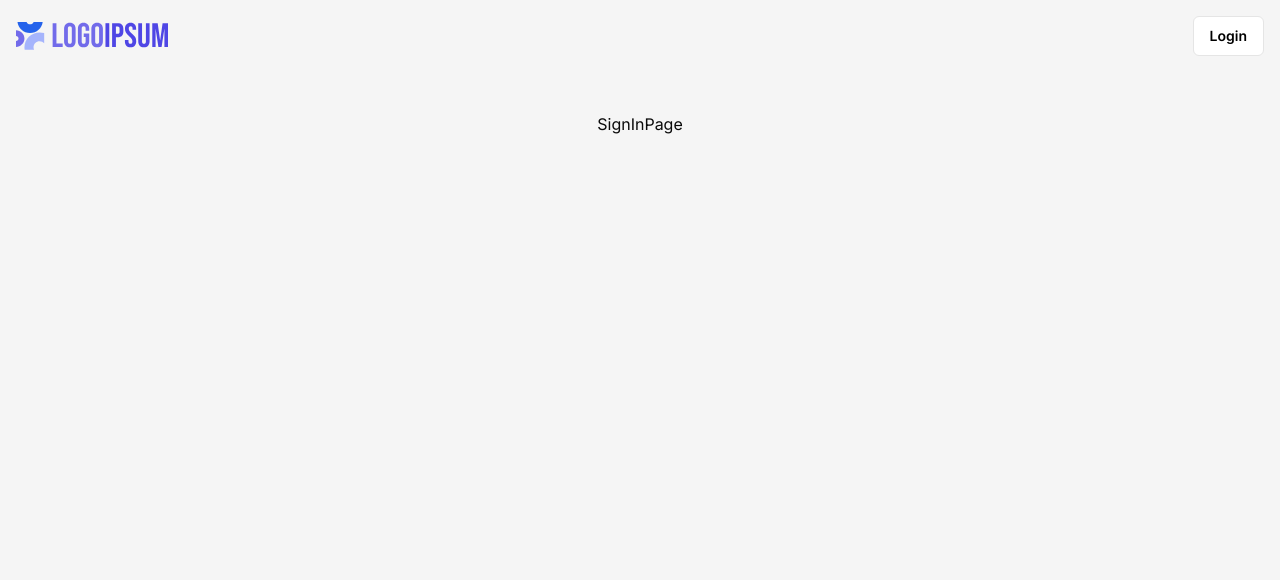
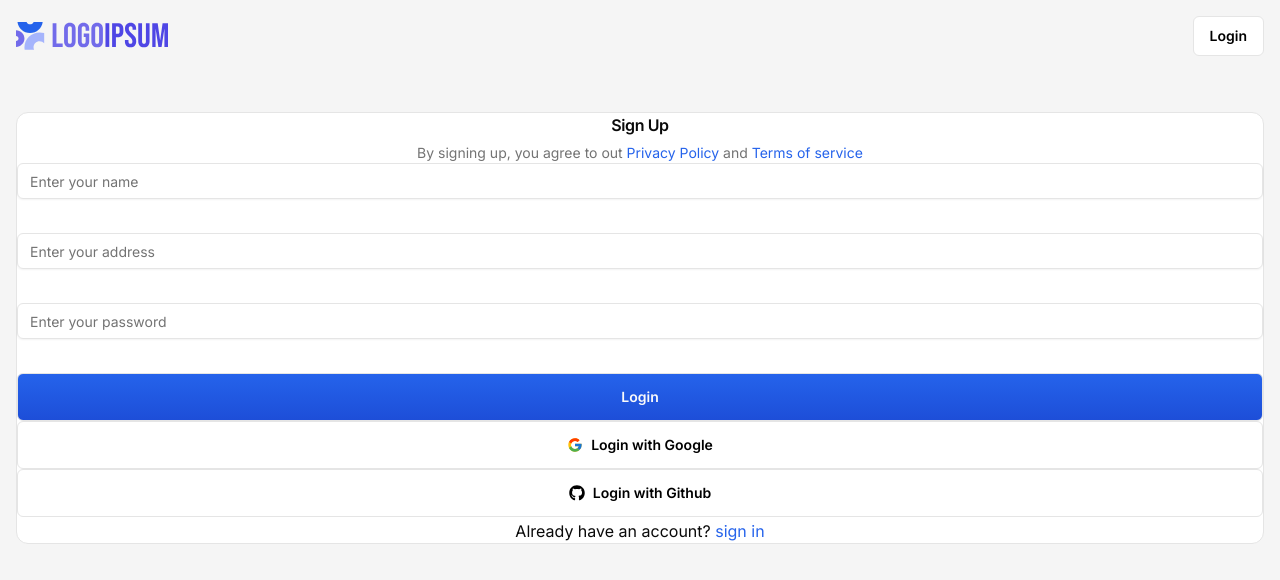
Before and after one commit to Rohitsonare/Jira-clone, a Next.js app: page /sign-up in a window 1280 px wide. Shown: the top 580 px of the page. Built offline with nearby package versions, Linux system fonts and the light colour scheme.

Commit message:
Replace SignUpPage content with SignUpCard component

```diff
--- a/app/(auth)/sign-up/page.tsx
+++ b/app/(auth)/sign-up/page.tsx
@@ -1,9 +1,10 @@
+"use client";
+
+import { SignUpCard } from "@/feauters/auth/components/sign-up-card";
+
+
 const SignUpPage = () =>{
-    return(
-        <div>
-            SignInPage
-        </div>
-    );
+ return <SignUpCard/>
 };
 
 export default SignUpPage;
```
